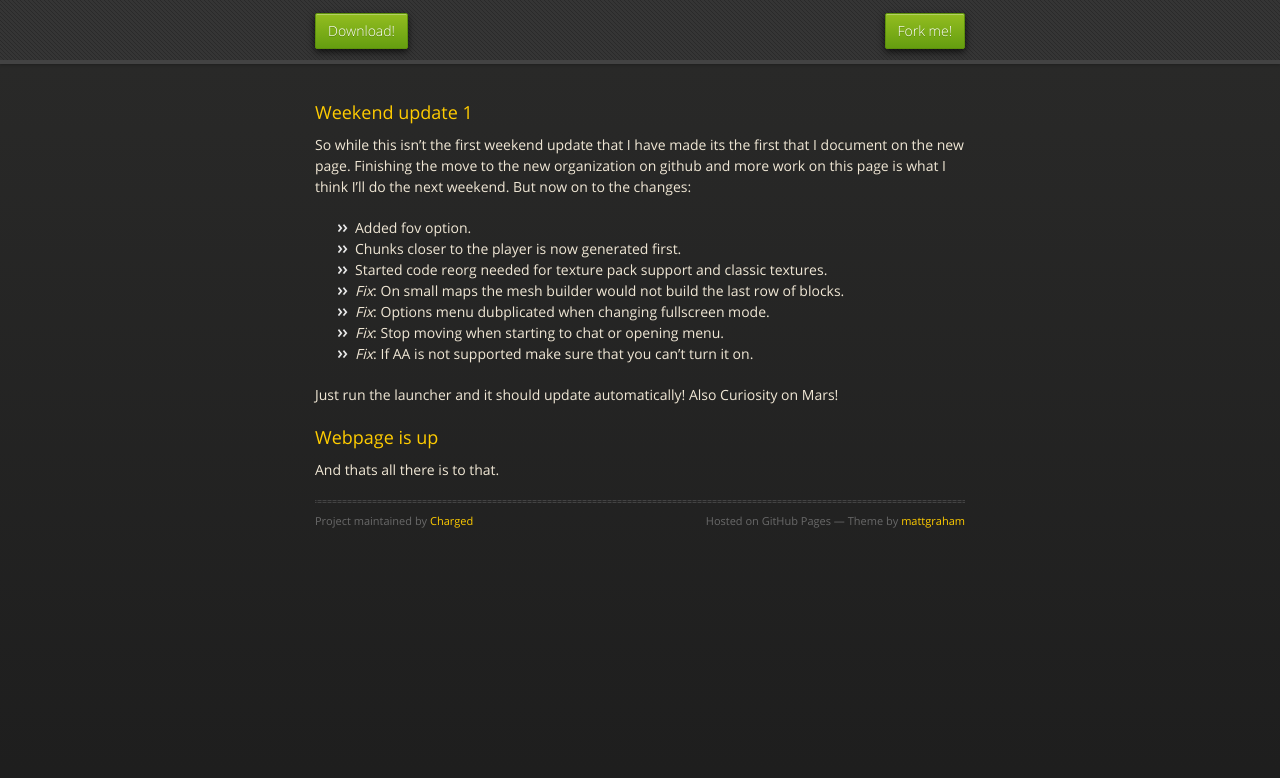
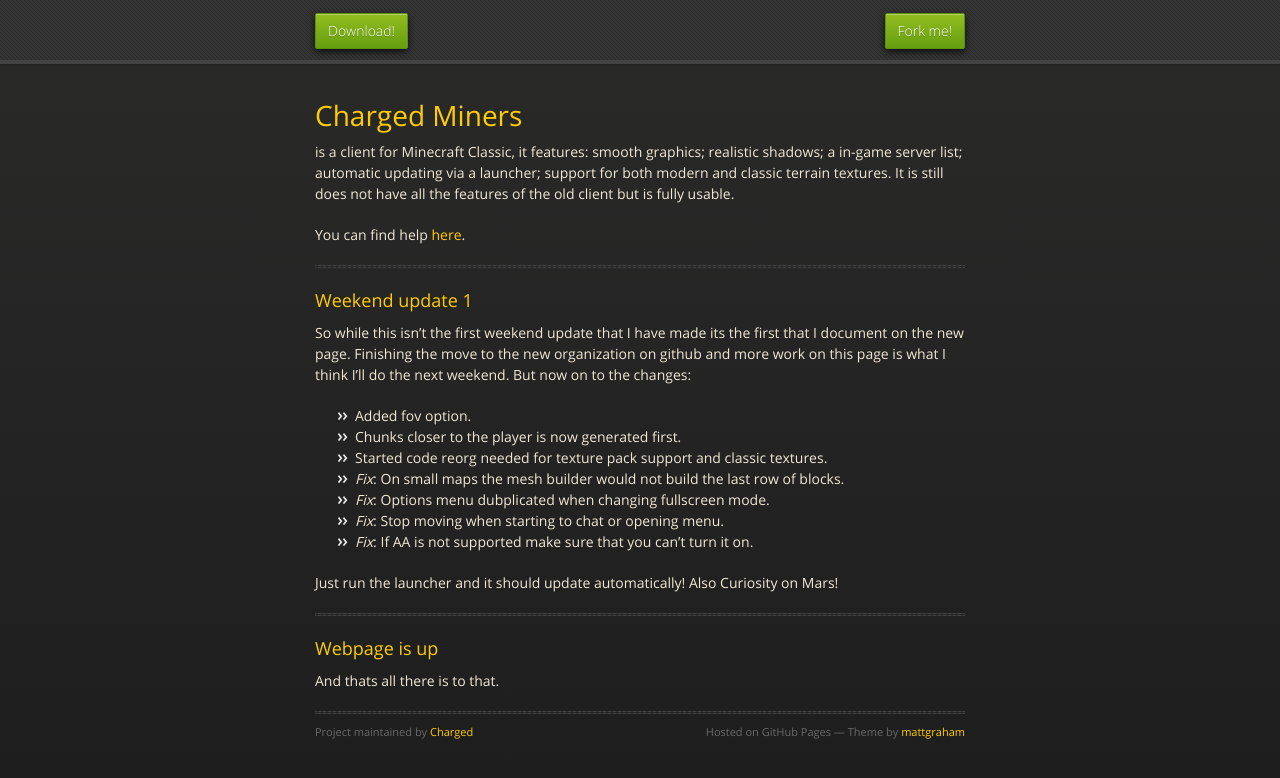
Before and after one commit to Charged/charged.github.com, a Jekyll site: the page built from index.html, in a window 1280 px wide. Shown: the top 778 px of the page. Built offline with Jekyll 4.4.1, drawn with Linux system fonts in a browser that asks for light colours; nearby versions of some CDN libraries.

Commit message:
Add intro blurb and help page
Signed-off-by: Jakob Bornecrantz <wallbraker@gmail.com>

```diff
--- a/index.html
+++ b/index.html
@@ -3,7 +3,16 @@
 title: Charged Miners
 ---
 
+<h1><a href="/">Charged Miners</a></h1>
+<p>is a client for Minecraft Classic, it features: smooth graphics; realistic
+shadows; a in-game server list; automatic updating via a launcher; support for
+both modern and classic terrain textures. It is still does not have all the
+features of the old client but is fully usable.</p>
+
+<p>You can find help <a title='help' href="/help.html">here</a>.</p>
+
 {% for post in site.posts %}
+  <hr>
   <h3><a href="{{ post.url }}">{{ post.title }}</a></h3>
   {{ post.content }}
 {% endfor %}
```
Also changed, not shown: help.md (added, +26 -0 lines).
